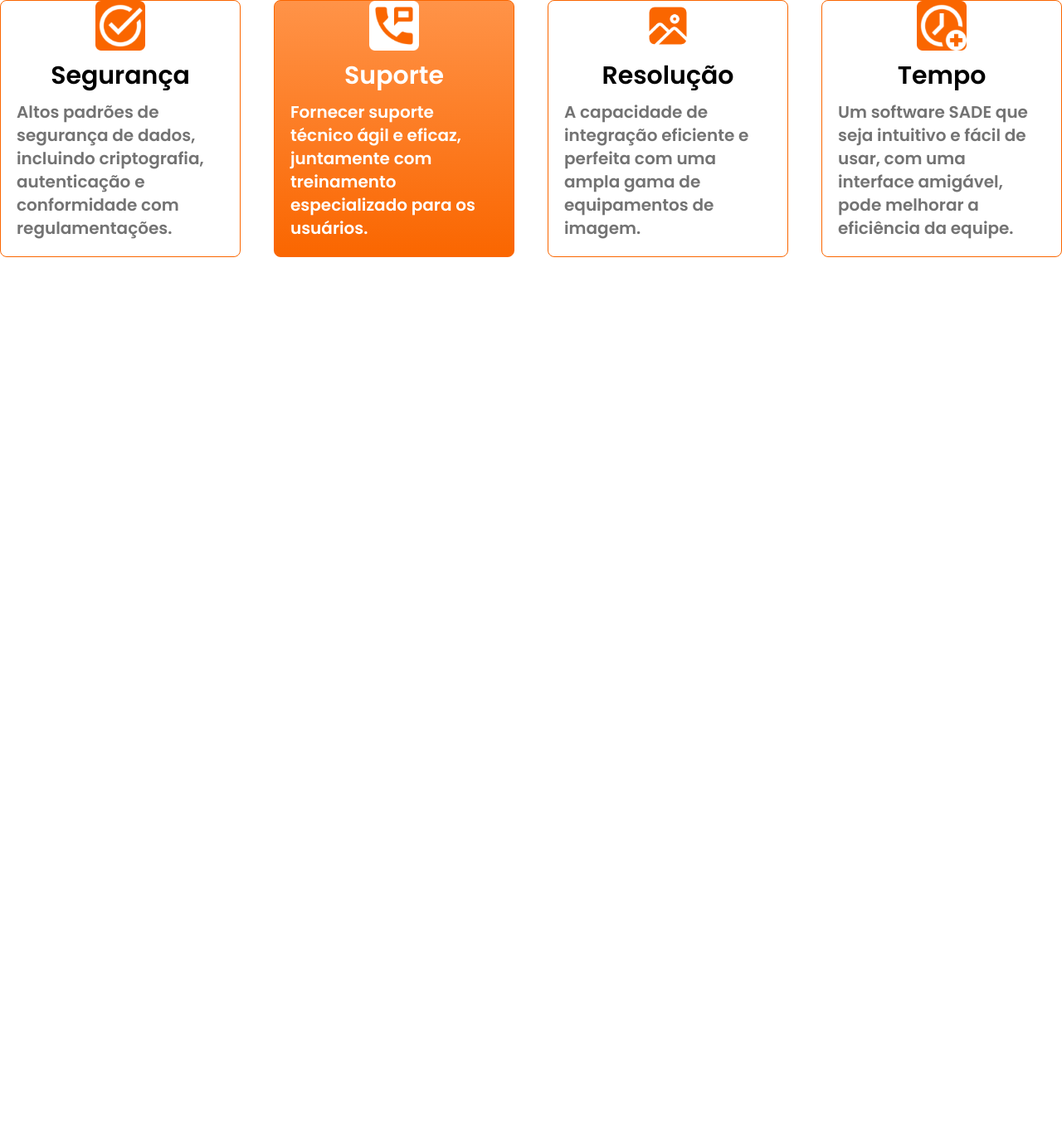
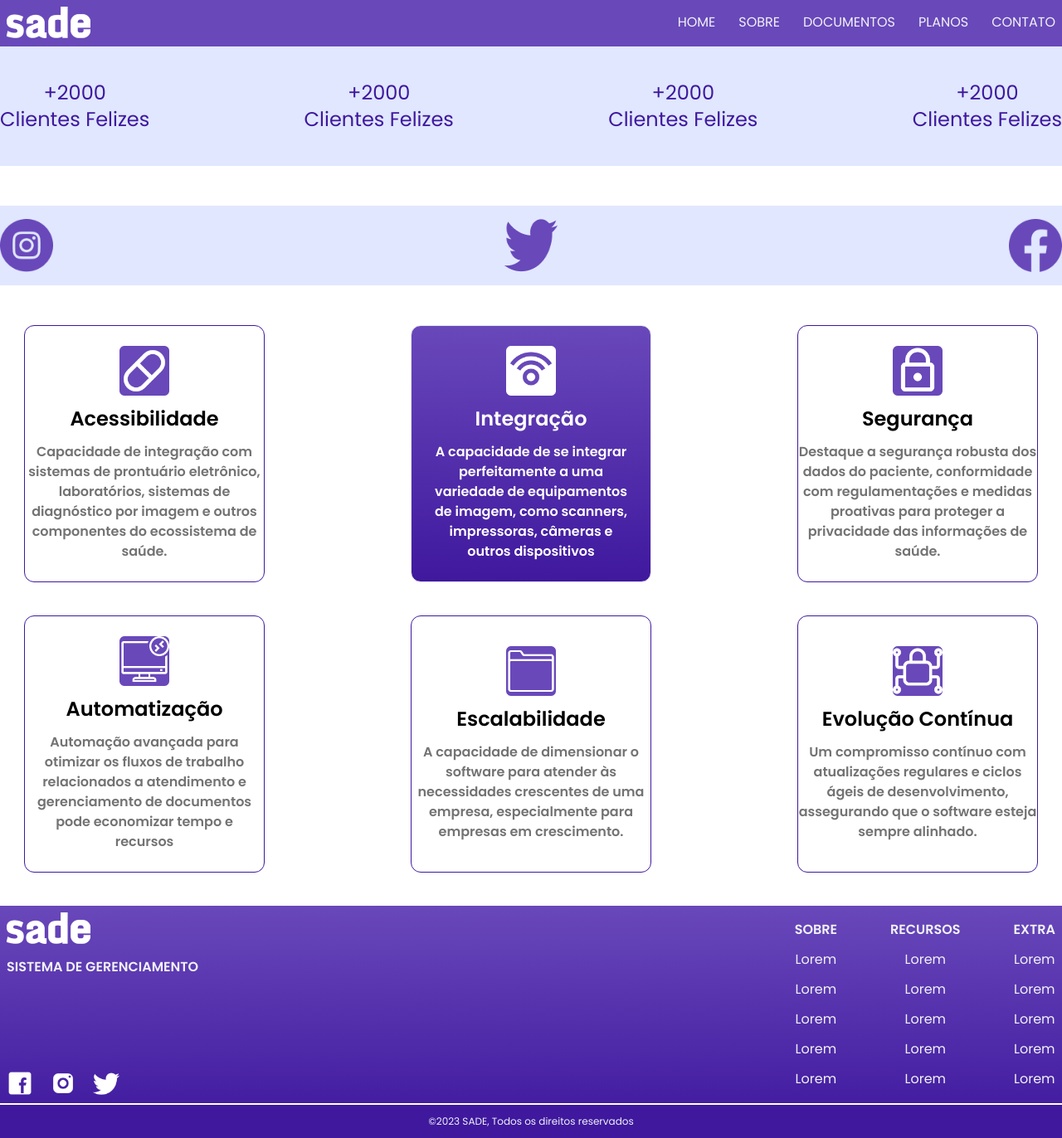
Before and after one commit to IsaacSousa2/SADE, a Next.js app in the folder sadeapp/: page / in a window 1280 px wide. Shown: the whole page at 83% size. Before the commit the page ends 800 px from the top, so only its background shows below. Built offline with nearby package versions, Linux system fonts and the light colour scheme.

Commit message:
Update Page
Apenas testei e adicionei links

```diff
--- a/sadeapp/src/app/page.tsx
+++ b/sadeapp/src/app/page.tsx
@@ -12,7 +12,12 @@ export default function Home() {
   return (
 
     <div className="">
-      <Search />
+      <Header />
+      <Achievements />
+      <AboutUs />
+      <Contacts />
+      <Differences />
+      <Footer />
     </div>
 
   )
```
